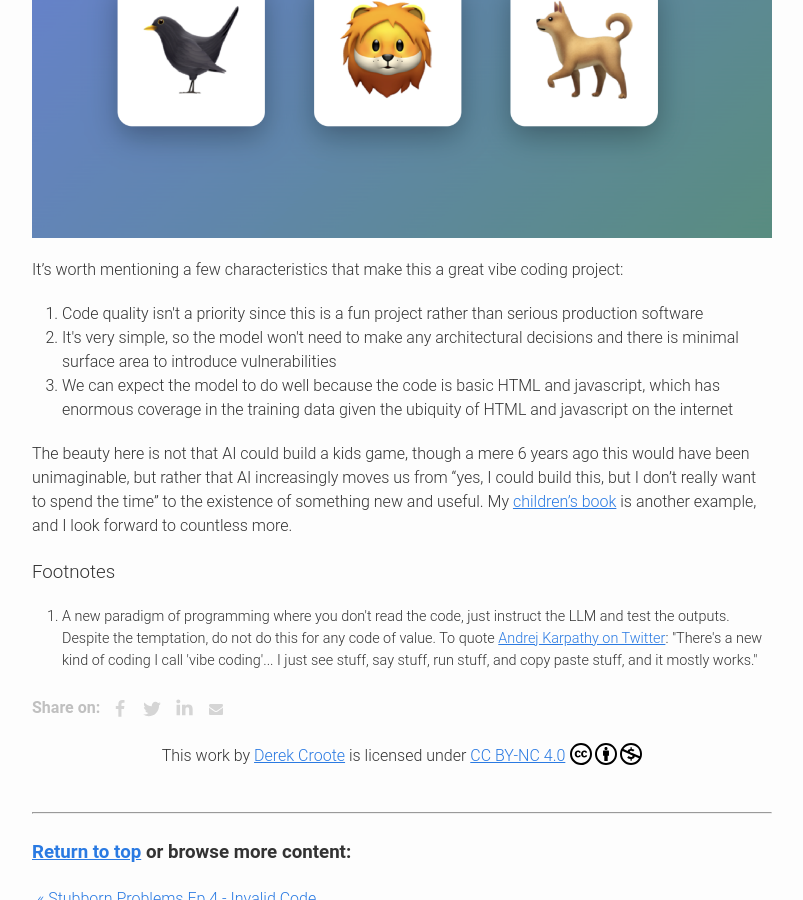
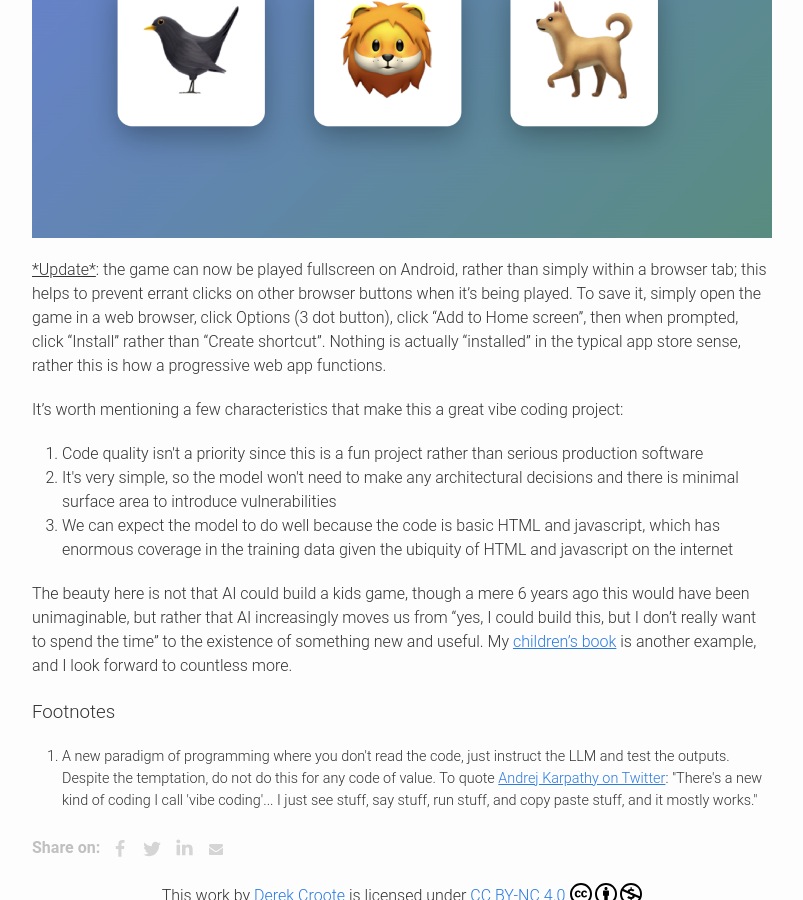
Before and after one commit to dcroote/dcroote.github.io, a Jekyll site: the page built from _posts/2025-10-28-kids-animal-sounds-game.md, in a window 1280 px wide and 900 px high, scrolled down 1318 px. Shown: the whole window, without its empty margins (238-1041 px from the left). Built offline with Jekyll 4.4.1, drawn with Linux system fonts in a browser that asks for light colours; some web fonts are replaced; some of the changed text lies outside the part shown.

Commit message:
fix: add update about progressive web app game option

```diff
--- a/_posts/2025-10-28-kids-animal-sounds-game.md
+++ b/_posts/2025-10-28-kids-animal-sounds-game.md
@@ -18,6 +19,8 @@ I would like to build a very simple kids web app game that works on a mobile web
 After a round of "user testing," the final version of the <a href="https://www.derekcroote.com/kids-animal-sounds-game.html">kids animal sounds game</a> features a single screen of 3 animals, a small shuffle button in the corner, and a color effect accompanying the sound for when an animal is clicked. Importantly, any click (or thumb hold) outside of the animal icon is ignored and doesn't prevent recognition of an animal being appropriately clicked.
 
 <a href="/kids-animal-sounds-game.html"><img src="/images/kids-animal-sounds-game/kids-animal-sounds-game.png" width="1200" height="630" alt="Interactive kids animal sounds game" /></a>
+
+<span style="text-decoration:underline;">\*Update\*</span>: the game can now be played fullscreen on Android, rather than simply within a browser tab; this helps to prevent errant clicks on other browser buttons when it's being played. To save it, simply open the game in a web browser, click Options (3 dot button), click "Add to Home screen", then when prompted, click "Install" rather than "Create shortcut". Nothing is actually "installed" in the typical app store sense, rather this is how a progressive web app functions.
 
 It's worth mentioning a few characteristics that make this a great vibe coding project:
 
```
Also changed, not shown: other parts of _posts/2025-10-28-kids-animal-sounds-game.md (+1 -0 lines).
